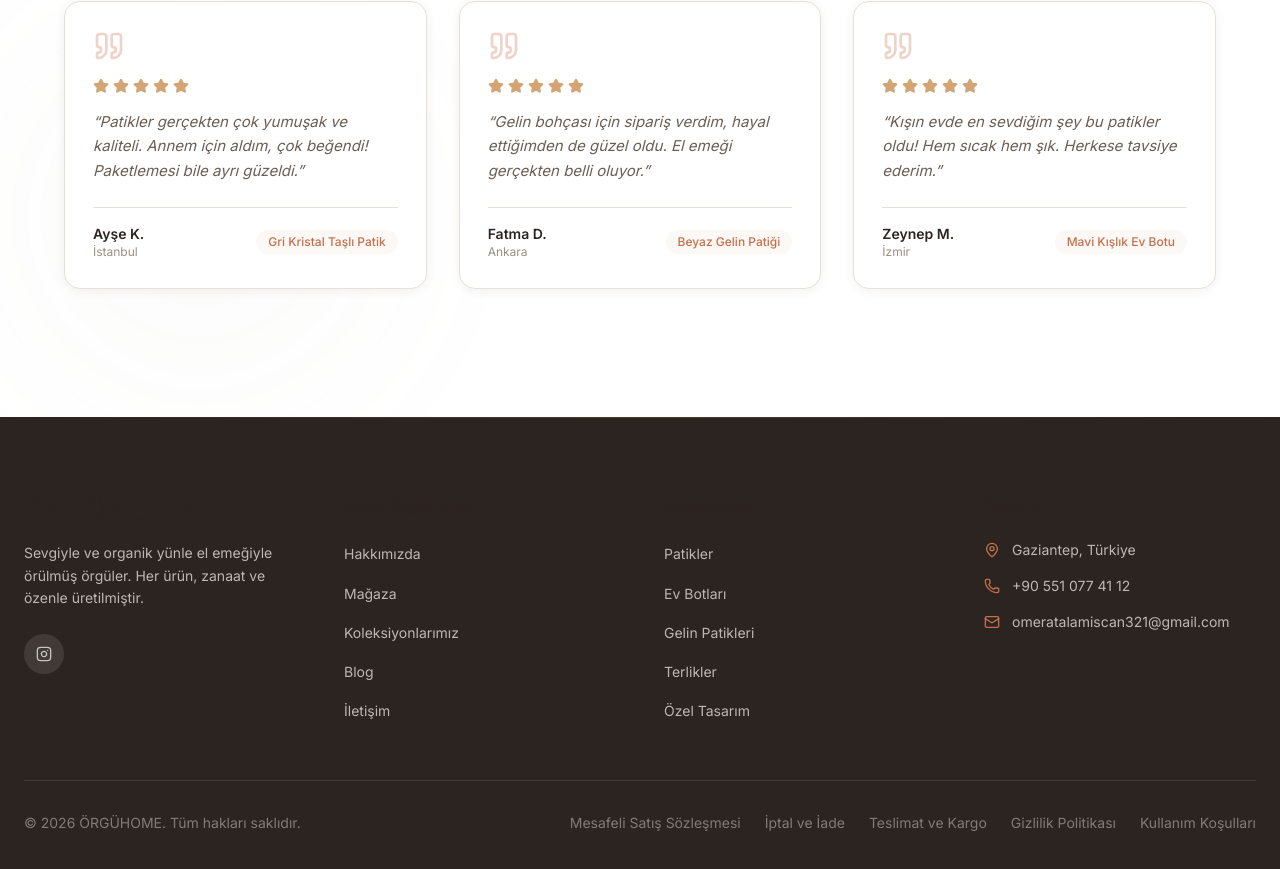
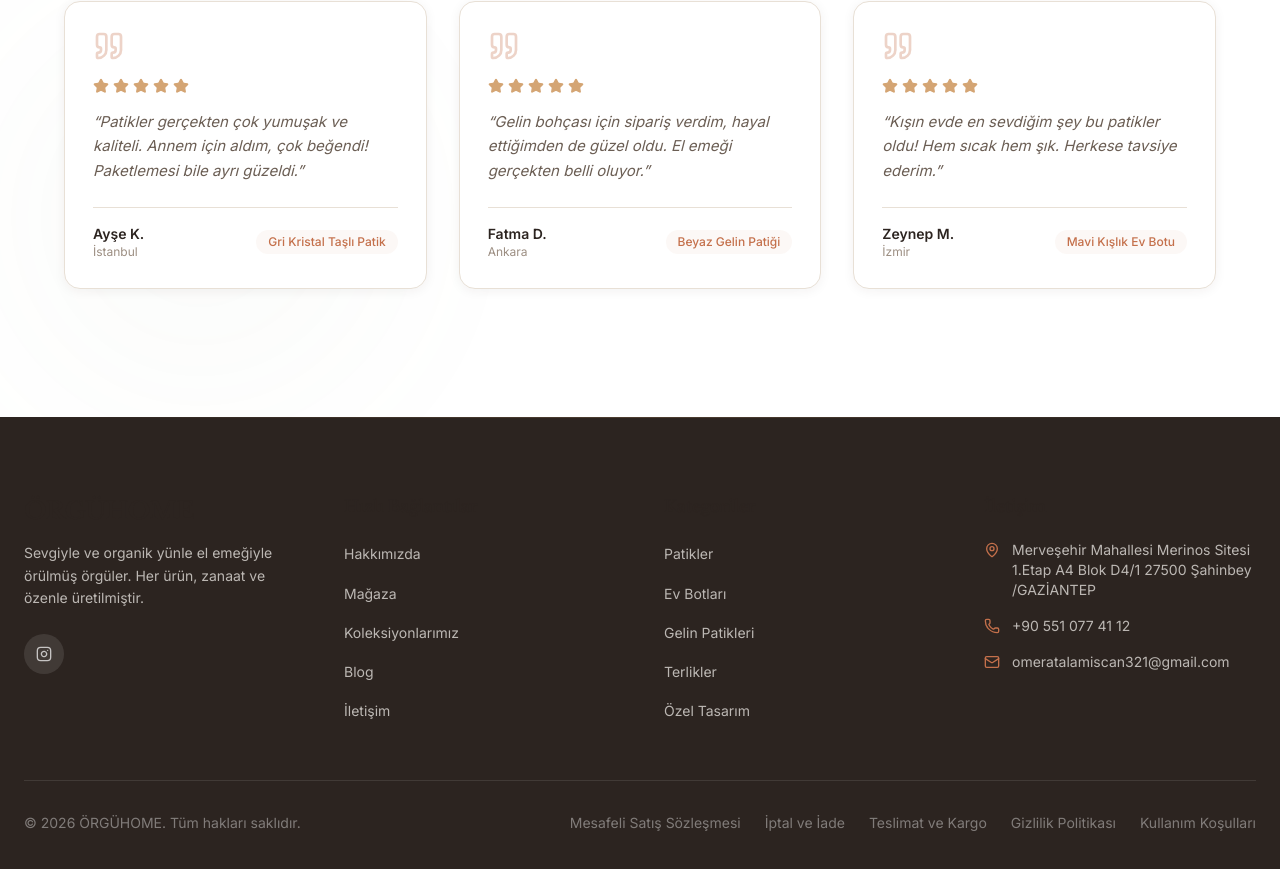
Before and after one commit to omcn-hub/orgu-sitesi, a Next.js app: page / in a window 1280 px wide. Shown: the part 5216-6085 px from the top of the page. Built offline with nearby package versions, Linux system fonts and the light colour scheme; no server answers.

Commit message:
adres değişikliği

```diff
--- a/components/Footer.tsx
+++ b/components/Footer.tsx
@@ -101,7 +101,7 @@ const Footer = () => {
             <div className="space-y-4">
               <div className="flex items-start gap-3 text-[var(--text-light-muted)] text-sm">
                 <MapPin className="w-4 h-4 flex-shrink-0 mt-0.5 text-[var(--accent-terracotta)]" />
-                <span>Gaziantep, Türkiye</span>
+                <span>Merveşehir Mahallesi Merinos Sitesi 1.Etap A4 Blok D4/1 27500 Şahinbey /GAZİANTEP</span>
               </div>
               <a
                 href="tel:+905510774112"
```
